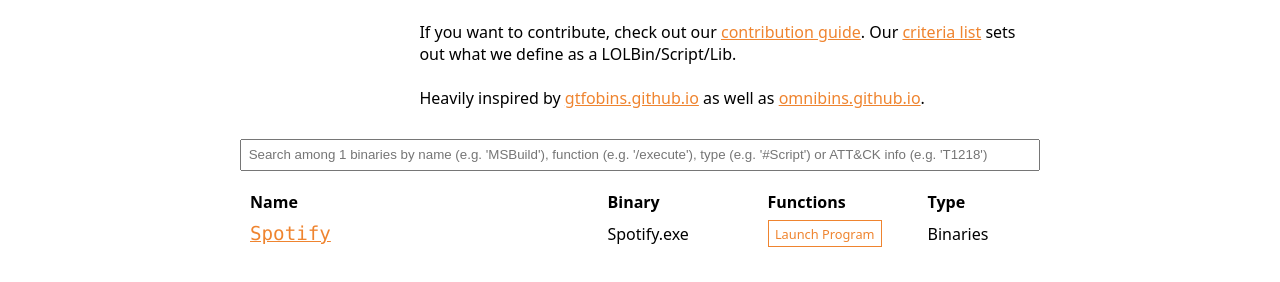
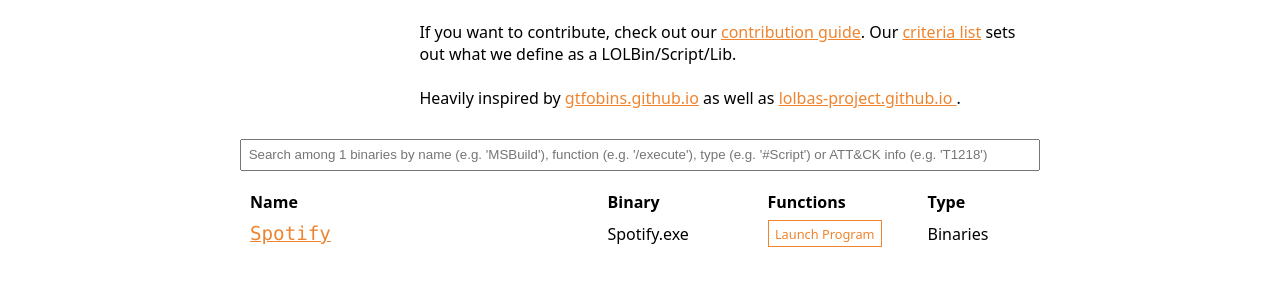
Before and after one commit to OmniBins/OmniBins.github.io, a Jekyll site: the page built from index.md, in a window 1280 px wide. Shown: the part 290-572 px from the top of the page. Built offline with Jekyll 4.4.1, drawn with Linux system fonts in a browser that asks for light colours.

```diff
--- a/index.md
+++ b/index.md
@@ -29,7 +29,9 @@ If you want to contribute, check out our
 Our <a href="https://github.com/OmniBins/OmniBins#criteria">criteria list</a> sets out what we define as a LOLBin/Script/Lib.
 <br>
 <br>
-Heavily inspired by <a href="https://gtfobins.github.io/">gtfobins.github.io</a> as well as <a href="https://omnibins.github.io/">omnibins.github.io</a>.
+Heavily inspired by <a href="https://gtfobins.github.io/">gtfobins.github.io</a> as well as <a href="https://lolbas-project.github.io/
+">lolbas-project.github.io
+</a>.
 </div>
 </div>
 
```
Also changed, not shown: other parts of index.md (+2 -2 lines), _layouts/common.html (indentation only).
